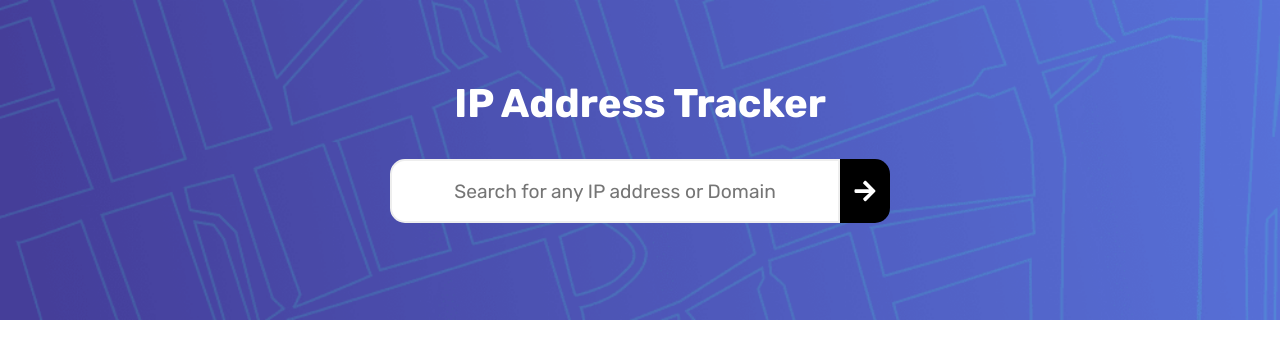
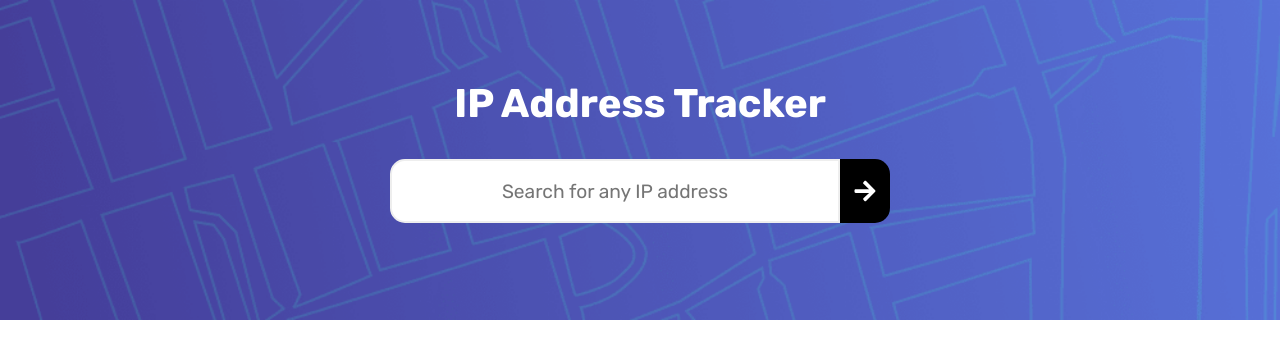
Before and after one commit to shouravrahman/Ip_address_tracker, a React (Create React App) app: page / in a window 1280 px wide. Shown: the top 358 px of the page. Built offline with nearby package versions, Linux system fonts and the light colour scheme; no server answers; some icons are missing.

Commit message:
minor fixes

```diff
--- a/src/components/Details/Details.js
+++ b/src/components/Details/Details.js
@@ -3,8 +3,8 @@ import { Box, LoaderDiv } from './Details.elements';
 import { Ellipsis } from 'react-awesome-spinners';
 import Base from './Base';
 
-const Details = ({ res, error, isLoading }) => {
-	console.log(res);
+const Details = ({ res, isLoading }) => {
+	// console.log(res);
 	return isLoading ? (
 		<LoaderDiv>
 			<Ellipsis color={'#5771D8'} />
--- a/src/components/Header/Header.elements.js
+++ b/src/components/Header/Header.elements.js
@@ -37,7 +37,7 @@ export const HeadLine = styled.h1`
 export const Form = styled.form`
 	max-width: 500px;
 	width: 100%;
-	height: 30vh;
+	height: 40vh;
 	display: flex;
 	justify-content: center;
 	align-items: center;
@@ -92,7 +92,7 @@ export const Button = styled.button`
 	outline: none;
 	border: none;
 	text-align: center;
-	padding: 0 10px;
+	padding: 22px 10px;
 	background: black;
 	font-size: 1.5rem;
 	color: white;
--- a/src/components/Header/Header.js
+++ b/src/components/Header/Header.js
@@ -27,7 +27,7 @@ const Header = ({ getIp }) => {
 						onChange={(e) => {
 							setInput(e.target.value);
 						}}
-						placeholder='Search for any IP address or Domain'
+						placeholder='Search for any IP address'
 					/>
 					<Button type='submit'>
 						<FaArrowRight />
--- a/src/components/Map/Map.js
+++ b/src/components/Map/Map.js
@@ -6,7 +6,7 @@ import { icon } from './Icon';
 const Map = ({ res }) => {
 	const position = [res.location.lat, res.location.lng];
 	return (
-		<MapContainer center={position} zoom={18} scrollWheelZoom={true}>
+		<MapContainer center={position} zoom={14} scrollWheelZoom={true}>
 			<TileLayer
 				url='https://{s}.tile.openstreetmap.org/{z}/{x}/{y}.png'
 				attribution='&copy; <a href="http://osm.org/copyright">OpenStreetMap</a> contributors'
```
